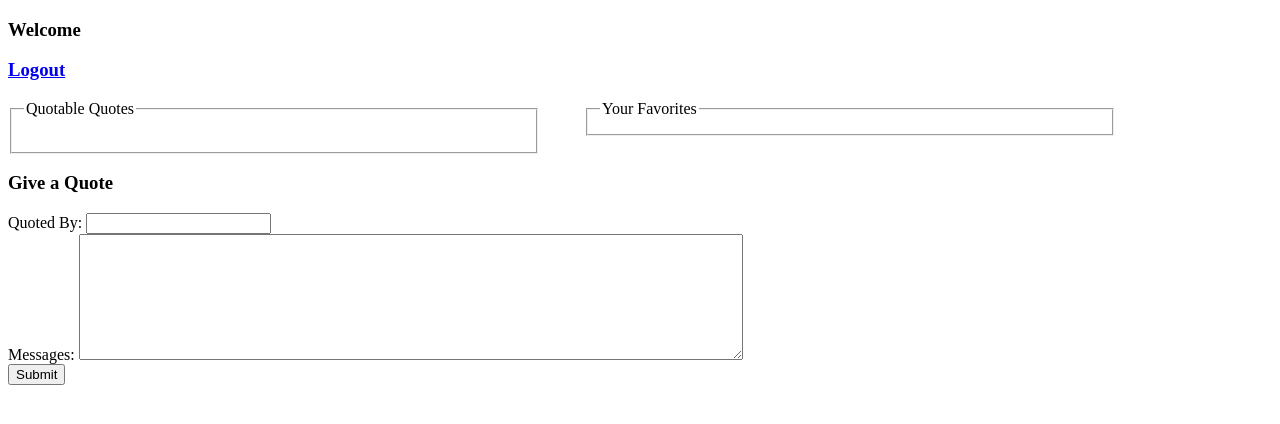
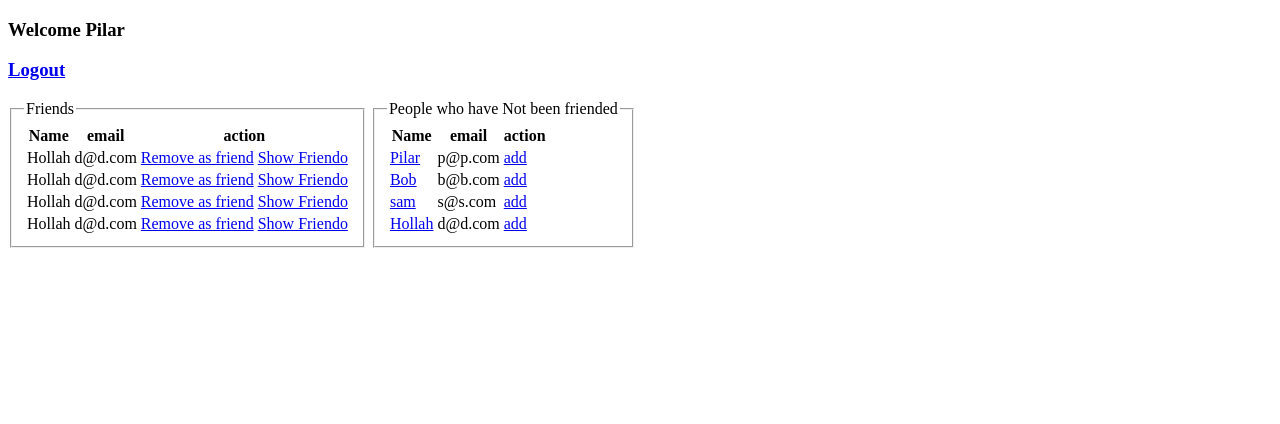
Before and after one commit to PilarCha/potential, a Django app: template main/apps/exam/templates/exam/success.html in a window 1280 px wide. Shown: the top 424 px of the page. Run offline with Django 3.2, Linux system fonts and the light colour scheme; the template is opened without the code that fills it: values that come from a table or form of the project are taken from there, others are empty; data comes from the database, SQL or seed files in the repository; both versions use the stored data as it was after the commit; parts of the project's set-up code (start-up, migrations or seed data) failed here and were passed over.

Commit message:
secondary commit

```diff
--- a/main/apps/exam/models.py
+++ b/main/apps/exam/models.py
@@ -1,6 +1,58 @@
-# -*- coding: utf-8 -*-
+
 from __future__ import unicode_literals
 
 from django.db import models
+import re
+import bcrypt
+EMAIL_REGEX = re.compile(r'^[a-zA-Z0-9.+_-]+@[a-zA-Z0-9._-]+\.[a-zA-Z]+$')
 
 # Create your models here.
+
+class UserManager(models.Manager):
+    def validate(self,postData):
+        errors=[]
+        if len(postData['name'])==0:
+            errors.append('Name needs to have something')
+        elif not postData['name'].isalpha():
+            errors.append('Name can only be letters')
+        if len(postData['alias'])==0:
+            errors.append('Alias needs to have something')
+        if len(postData['email'])==0:
+            errors.append('email needs to have something')
+        elif not EMAIL_REGEX.match(postData['email']):
+            errors.append('Not a valid email')
+        if len(postData['pass'])<8:
+            errors.append('password needs to have 8 characters')
+        if len(postData['confirm'])==0:
+            errors.append('confirmation needs to have something')
+        if postData['pass']!=postData['confirm']:
+            errors.append('Password and Confirm password need to match')
+        if postData['birth']==0:
+            errors.append('Please put something in the birthdayfield!')
+        return errors
+    def login(self,postData):
+        errors=[]
+        if len(postData['lemail'])==0:
+            errors.append('Login email needs to have something')
+        elif not EMAIL_REGEX.match(postData['lemail']):
+            errors.append('Not a valid login email')
+        if len(postData['lpass'])==0:
+            errors.append('login password needs to have something in it')
+        return errors
+
+
+class User(models.Model):
+    name=models.CharField(max_length=255)
+    alias=models.CharField(max_length=255)
+    email=models.CharField(max_length=255)
+    password=models.CharField(max_length=255)
+    birth=models.CharField(max_length=255)
+    updated_at=models.DateTimeField(auto_now = True)
+    objects=UserManager()
+class FriendShip(models.Model):
+    creator=models.ForeignKey(User,related_name='friendo')
+    friend=models.ForeignKey(User,related_name='who')
+
+
+
+# Create your models here.
--- a/main/apps/exam/templates/exam/success.html
+++ b/main/apps/exam/templates/exam/success.html
@@ -1,26 +1,10 @@
 <!DOCTYPE html>
 <html>
   <head>
-    <style >
-    .left{
-      display: inline-block;
-    }
-    .right{
-      display: inline-block;
-      vertical-align: top;
-      margin-left: 40px;
-    }
-    fieldset{
-      width:500px;
-      display: inline-block;
-    }
-    h5{
-      text-align: center;
-    }
-    .quote{
-      display: inline-block;
-      vertical-align: top;
-    }
+    <style media="screen">
+      fieldset{
+        display:inline-block;
+      }
     </style>
     <meta charset="utf-8">
     <title>Heeey Frieeend</title>
@@ -28,61 +12,55 @@
   <body>
     <h3>Welcome {{unique.name}}</h3>
     <h3><a href="/logout">Logout</a></h3>
+    <fieldset>
+      <legend>Friends</legend>
+      <table>
+        <thead>
+          <tr>
+            <th>Name</th>
+            <th>email</th>
+            <th>action</th>
+          </tr>
+        </thead>
+        <tbody>
+          {%for a in friendship%}
+          <tr>
+            <td>{{a.creator.name}}</td>
+            <td>{{a.creator.email}}</td>
+            <td><a href="/delete/{{a.id}}">Remove as friend</a>
+              <a href="/show/{{a.creator.id}}">Show Friendo</a></td>
+          </tr>
+          {%empty%}
+          <h2>No friendos be here!</h2>
+          {%endfor%}
+        </tbody>
+      </table>
+    </fieldset>
 
-    <fieldset>
-      <legend>Quotable Quotes</legend>
-      <div class="left">
-        {%for a in quotes%}
-        <fieldset>
-            <h5>{{a.author}}</h5>
-            <h5>{{a.quote}}</h5>
-            <h5>Posted by: <a href="/user/{{a.poster.id}}">{{a.poster.name}}</a></h5>
-            <form action="/add/{{a.id}}" method="POST">
-              {% csrf_token %}
-            <button type="submit" name="button">Addd to my list</button>
-          </form>
-        </fieldset>
-        {%endfor%}
-      </fieldset>
+  <fieldset>
+    <legend>People who have Not been friended</legend>
+    <table>
+      <thead>
+        <tr>
+          <th>Name</th>
+          <th>email</th>
+          <th>action</th>
+        </tr>
+      </thead>
+      <tbody>
+        <tr>
 
-      </div>
-      <div class="right">
-        <fieldset>
-          <legend>Your Favorites</legend>
-          {%for char in faves%}
-          <fieldset>
-            <h5>{{char.author}}</h5>
-            <h5>{{char.quote}}</h5>
-            <h5>Posted BY: <a href="/user/{{char.poster.id}}">{{char.poster.name}}</a></h5>
-            <form action="/remove/{{char.id}}" method="POST">
-              {% csrf_token %}
-              <button type="submit" name="button">Remove from Favzz</button>
-            </form>
-          </fieldset>
+          {%for char in person%}
+          <td><a href="/show/{{char.id}}">{{char.name}}</a></td>
+          <td>{{char.email}}</td>
+          <td><a href="/add/{{char.id}}">add</a></td>
+        </tr>
           {%endfor%}
-        </fieldset>
-      </div>
+      </tbody>
 
-        <div class="quote">
-          {% if messages %}
-          <div class="messages">
-              {% for message in messages %}
-              <p>{{ message }}</p>
-              {% endfor %}
-          </div>
-          {% endif %}
-          <h3>Give a Quote</h3>
-          <form action="/create_quote" method="POST">
-            {% csrf_token %}
-            <label>Quoted By:
-              <input type="text" name="quoter" >
-            </label><br>
-            <label>Messages:
-              <textarea name="message" rows="8" cols="80"></textarea>
-            </label><br>
-            <button type="submit" name="button">Submit</button>
-          </form>
-        </div>
-      </div>
+    </table>
+
+  </fieldset>
+
   </body>
 </html>
--- a/main/apps/exam/urls.py
+++ b/main/apps/exam/urls.py
@@ -2,7 +2,15 @@ from django.conf.urls import url
 from . import views
 urlpatterns = [
     url(r'^$',views.index),
-    #url(r'^user/(?P<number>\d+)$',views.user),
+    url(r'^login$',views.login),
+    url(r'^create$',views.create),
+    url(r'^add/(?P<number>\d+)', views.add),
+    url(r'^logout$',views.logout),
+    url(r'^delete/(?P<number>\d+)', views.remove),
+    url(r'^show/(?P<number>\d+)', views.show),
+
+
+
 
 
 
--- /dev/null
+++ b/main/ip.txt
@@ -0,0 +1 @@
+34.203.28.69
```
Also changed, not shown: main/apps/exam/templates/exam/user.html (added, +15 -0 lines), main/apps/exam/views.py (+80 -3 lines), main/apps/exam/migrations/0001_initial.py (added), main/apps/exam/migrations/0002_user_birth.py (added), main/apps/exam/migrations/0003_auto_20170928_1524.py (added), main/apps/exam/migrations/0004_auto_20170928_1531.py (added), main/db.sqlite3.
